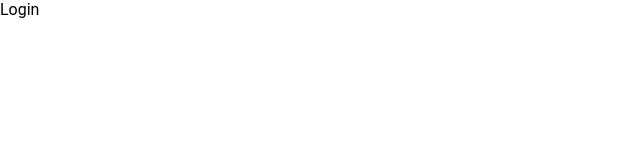
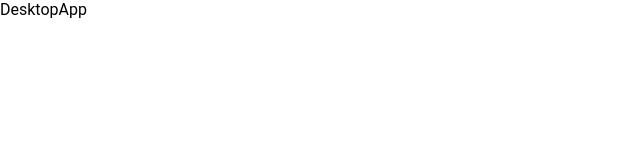
Before and after one commit to useit015/aimixer-client, a React (Vite) app: page / in a window 1280 px wide. Shown: the top 160 px of the page, without its empty margins (0-640 px from the left). Built offline with nearby package versions, Linux system fonts and the light colour scheme.

Commit message:
added deployment script

```diff
--- a/src/App.jsx
+++ b/src/App.jsx
@@ -11,6 +11,12 @@ function App() {
 
     console.log('login',login);
 
+
+    // get list of available servers
+
+
+
+
     const handleResize = () => {
        setScreenWidth(window.innerWidth)
     }
@@ -20,7 +26,7 @@ function App() {
         window.addEventListener('resize', handleResize)
     }
 
-    if (!login.isLoggedIn) return <Login />
+    //if (!login.isLoggedIn) return <Login />
 
     if (screenWidth <= 786) return <MobileApp />
     else return <DesktopApp />
--- a/src/store/sliceLogin.js
+++ b/src/store/sliceLogin.js
@@ -2,7 +2,7 @@ import { createSlice } from '@reduxjs/toolkit';
 
 const loginSlice = createSlice({
     name: 'login',
-    initialState: {isLoggedIn: false, username: '', password: '', token: ''},
+    initialState: {isLoggedIn: false, username: '', password: '', token: '', accountId: ''},
     reducers: {
         loginSetIsLoggedIn: (state, action) => {
             const newState = !state.isLoggedIn;
```
Also changed, not shown: 26 other files (tests, documents, lock files or other folders).
